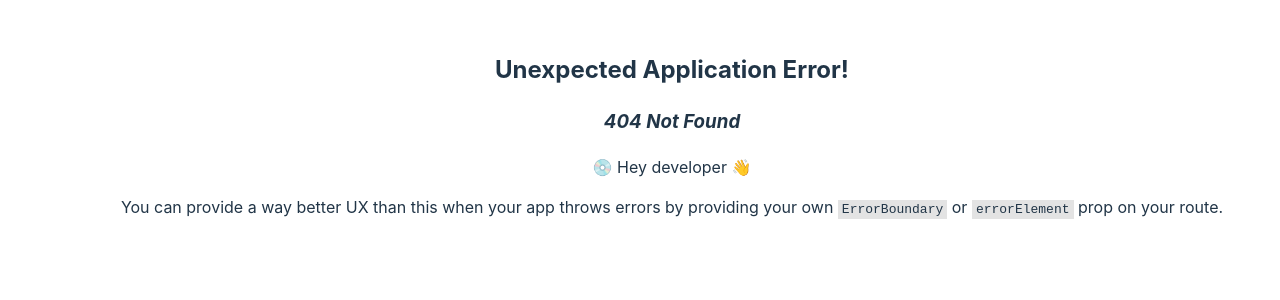
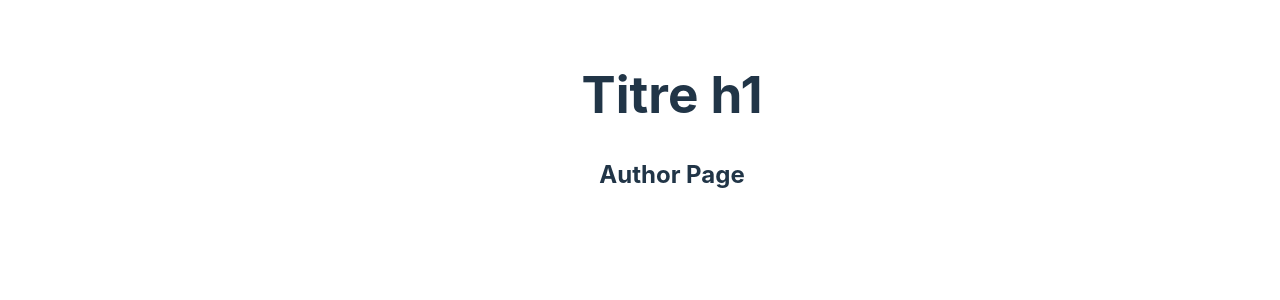
Before and after one commit to AvirKarakitsos/Veille_frontend, a React (Vite) app: page /author/1 in a window 1280 px wide. Before the commit this address had no page. Shown: the top 300 px of the page. Built offline with nearby package versions, Linux system fonts and the light colour scheme.

Commit message:
feat: Author page

```diff
--- a/src/components/Card.jsx
+++ b/src/components/Card.jsx
@@ -1,13 +1,15 @@
-
+import { Link } from 'react-router-dom'
 import styles from '../assets/styles/card.module.css'
 
 function Card({author}) {
     return (
         <div className={styles["main-container"]}>
-            <div className={styles.container}>
-                <img className={styles["container__image"]} src={author.image} alt={author.name}/>
-            </div>
-            <h2 className={styles["container__name"]}>{author.name}</h2>
+            <Link to={`/author/${author._id}`}>
+                <div className={styles.container}>
+                    <img className={styles["container__image"]} src={author.image} alt={author.name}/>
+                </div>
+                <h2 className={styles["container__name"]}>{author.name}</h2>
+            </Link>
         </div>
     )
 }
--- a/src/main.jsx
+++ b/src/main.jsx
@@ -6,6 +6,7 @@ import { RouterProvider, createBrowserRouter } from 'react-router-dom'
 import Home from './pages/home/Home.jsx'
 import AddPost from './pages/AddPost/AddPost.jsx'
 import PostPage from './pages/PostPage/PostPage.jsx'
+import AuthorPage from './pages/AuthorPage/AuthorPage.jsx'
 
 const router = createBrowserRouter([
   {
@@ -13,6 +14,7 @@ const router = createBrowserRouter([
     element: <App/>,
     children: [
       {path: '/', element: <Home/>},
+      {path: '/author/:id', element: <AuthorPage/>},
       {path: '/post/:id', element: <PostPage/>},
       {path: '/create', element: <AddPost/>},
     ]
--- /dev/null
+++ b/src/pages/AuthorPage/AuthorPage.jsx
@@ -0,0 +1,9 @@
+function AuthorPage() {
+    return (
+        <>
+        <h2>Author Page</h2>
+        </>
+    )
+}
+
+export default AuthorPage
```
